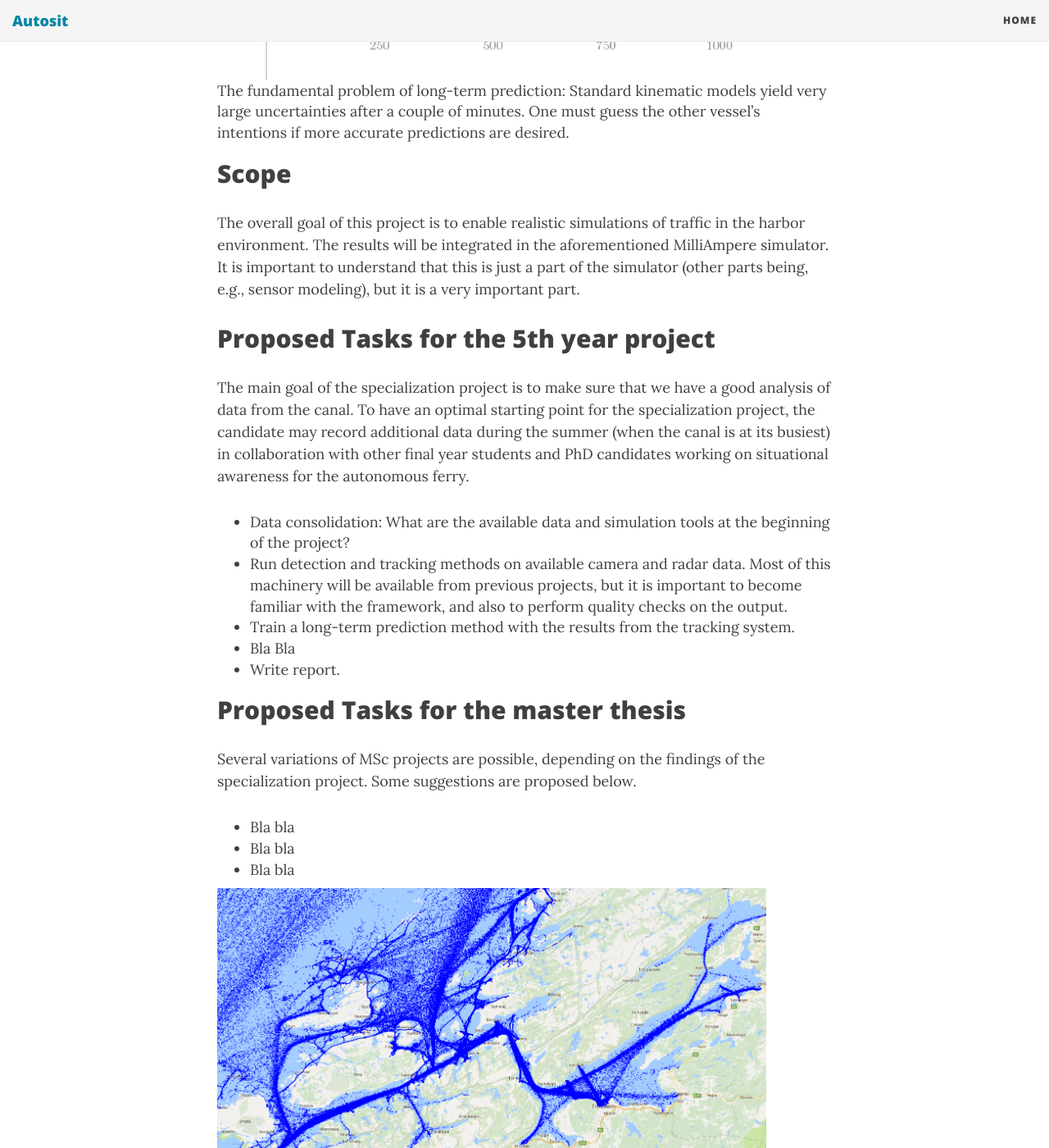
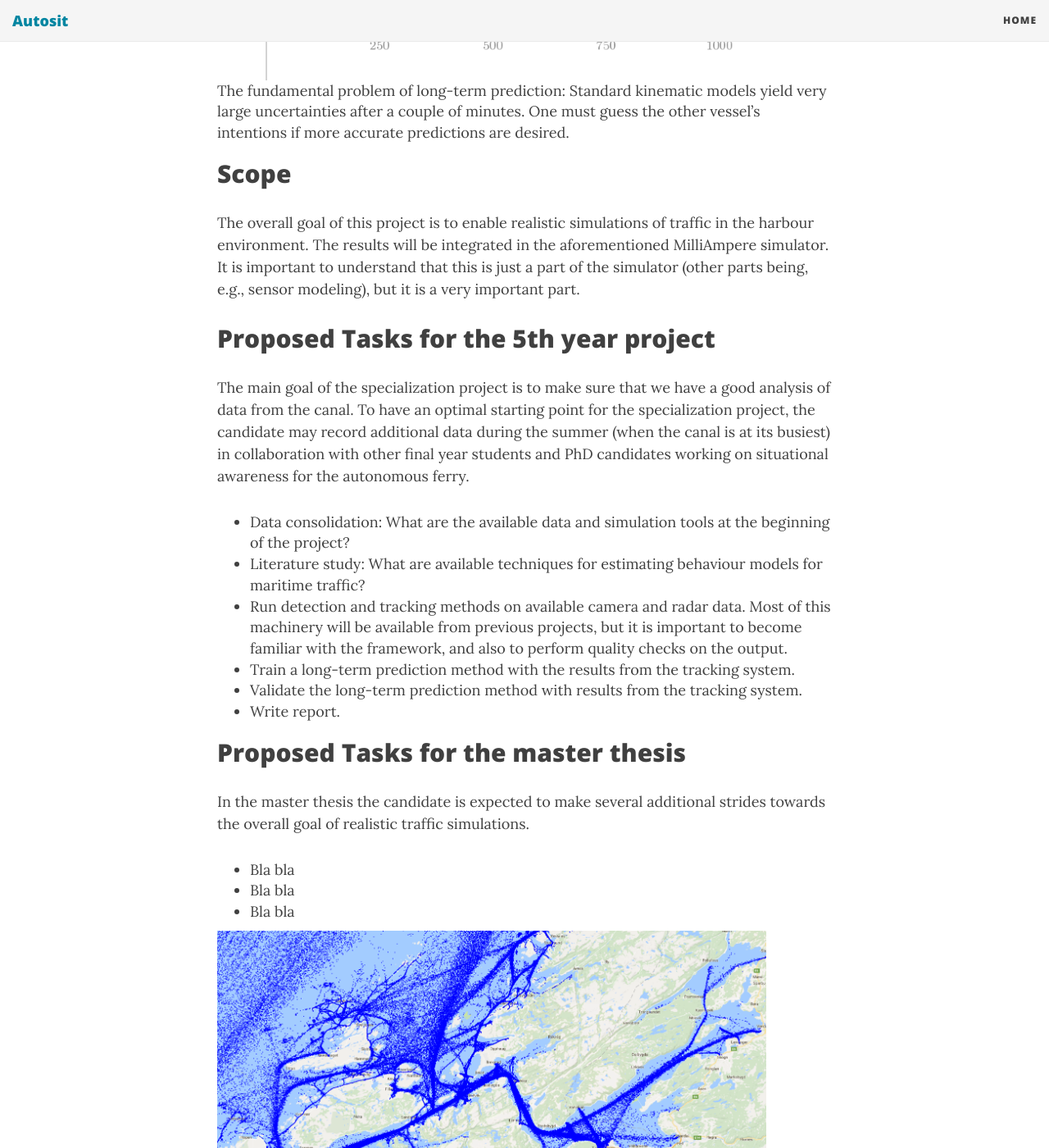
Before and after one commit to autosit/autosit.github.io, a Jekyll site: the page built from _posts/2020-04-19-ltp_canal.md, in a window 1280 px wide and 1400 px high, scrolled down 1400 px. Shown: the whole window at 82% size. Built offline with Jekyll 4.4.1, drawn with Linux system fonts in a browser that asks for light colours; nearby versions of some CDN libraries.

Commit message:
updated twin of the canal

```diff
--- a/_posts/2020-04-19-ltp_canal.md
+++ b/_posts/2020-04-19-ltp_canal.md
@@ -23,21 +23,22 @@
 
 ## Scope
 
-The overall goal of this project is to enable realistic simulations of traffic in the harbor environment. The results will be integrated in the aforementioned MilliAmpere simulator. It is important to understand that this is just a part of the simulator (other parts being, e.g., sensor modeling), but it is a very important part.
+The overall goal of this project is to enable realistic simulations of traffic in the harbour environment. The results will be integrated in the aforementioned MilliAmpere simulator. It is important to understand that this is just a part of the simulator (other parts being, e.g., sensor modeling), but it is a very important part.
 
 ## Proposed Tasks for the 5th year project
 
 The main goal of the specialization project is to make sure that we have a good analysis of data from the canal. To have an optimal starting point for the specialization project, the candidate may record additional data during the summer (when the canal is at its busiest) in collaboration with other final year students and PhD candidates working on situational awareness for the autonomous ferry.
 
 * Data consolidation: What are the available data and simulation tools at the beginning of the project?
+* Literature study: What are available techniques for estimating behaviour models for maritime traffic?
 * Run detection and tracking methods on available camera and radar data. Most of this machinery will be available from previous projects, but it is important to become familiar with the framework, and also to perform quality checks on the output.
 * Train a long-term prediction method with the results from the tracking system.
-* Bla Bla
+* Validate the long-term prediction method with results from the tracking system.
 * Write report.
 
 ## Proposed Tasks for the master thesis
 
-Several variations of MSc projects are possible, depending on the findings of the specialization project. Some suggestions are proposed below.
+In the master thesis the candidate is expected to make several additional strides towards the overall goal of realistic traffic simulations.
 
 * Bla bla
 * Bla bla
```
